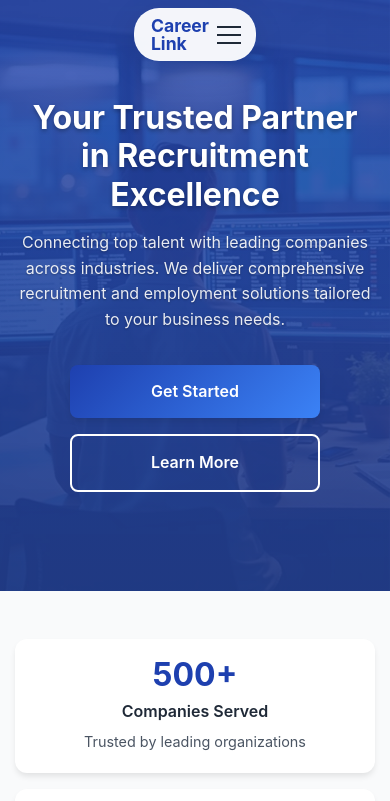
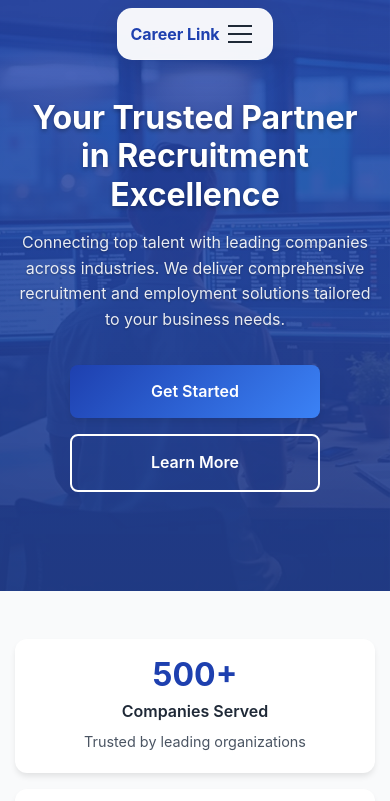
Before and after one commit to Ziad-Asr/recruitment-refined, a React (Vite) app: page / in a window 390 px wide. Shown: the top 801 px of the page. Built offline with nearby package versions, Linux system fonts and the light colour scheme.

Commit message:
Code edited in Lovable Code Editor

```diff
--- a/src/components/Header/Header.css
+++ b/src/components/Header/Header.css
@@ -12,17 +12,16 @@
 }
 
 .header-content {
-  width: 1300px;
-  max-width: 1400px;
   width: 100%;
+  max-width: 1200px; /* changed from 1300px */
   margin: 0 auto;
   display: flex;
   align-items: center;
   justify-content: space-between;
-  padding: 1.3rem 2rem;
+  padding: 1rem 1.5rem;
   background: rgba(255, 255, 255, 0.95);
   backdrop-filter: blur(10px);
-  border-radius: 50px;
+  border-radius: 40px;
   box-shadow: 0 8px 32px rgba(0, 0, 0, 0.1);
   border: 1px solid rgba(255, 255, 255, 0.2);
 }
@@ -172,6 +171,7 @@
   opacity: 0;
   visibility: hidden;
   transition: all var(--transition-normal);
+  border-radius: 0 0 20px 20px; /* smoother dropdown look */
 }
 
 .mobile-nav.open {
@@ -201,31 +201,32 @@
 }
 
 /* Responsive Design */
+
+/* Tablet (<= 1024px) */
 @media (max-width: 1024px) {
   .header-content {
-    padding: 1rem 1.5rem;
+    padding: 0.8rem 1.2rem;
+    border-radius: 30px;
   }
 
   .nav-list {
-    gap: 1.5rem;
+    gap: 1rem;
   }
 }
 
+/* Mobile (<= 900px) */
 @media (max-width: 900px) {
   .header {
-    padding: 0.5rem 1rem;
+    padding: 0.5rem;
   }
 
   .header-content {
-    width: calc(100% - 50px);
-    padding: 0.75rem 1.5rem;
-    border-radius: 25px;
+    width: 100%;
+    padding: 0.7rem 1rem;
+    border-radius: 20px;
   }
 
-  .desktop-nav {
-    display: none;
-  }
-
+  .desktop-nav,
   .desktop-only {
     display: none;
   }
@@ -236,10 +237,14 @@
 
   .mobile-nav {
     display: block;
-    margin-top: 1rem;
-    border-radius: 20px;
-    left: 1rem;
-    right: 1rem;
+    margin: 0; /* removed margin-top */
+    border-radius: 0 0 15px 15px;
+    padding: 0.5rem 0;
+  }
+
+  .mobile-nav .nav-link {
+    padding: 0.9rem 1.2rem;
+    font-size: 1rem;
   }
 
   .logo-text {
@@ -251,26 +256,31 @@
   }
 }
 
+/* Small Mobile (<= 480px) */
 @media (max-width: 480px) {
   .header {
     padding: 0.5rem;
   }
 
   .header-content {
-    min-width: auto;
-    width: calc(100% - 50px);
-    padding: 0.5rem 1rem;
+    padding: 0.5rem 0.8rem;
+    border-radius: 15px;
   }
 
   .logo-text {
-    font-size: 1.1rem;
+    font-size: 1rem;
   }
 
   .logo-tagline {
-    font-size: 0.65rem;
+    font-size: 0.6rem;
   }
 
   .nav-list {
     gap: 1rem;
   }
+
+  .contact-link {
+    padding: 0.4rem 1rem;
+    font-size: 0.8rem;
+  }
 }
```
